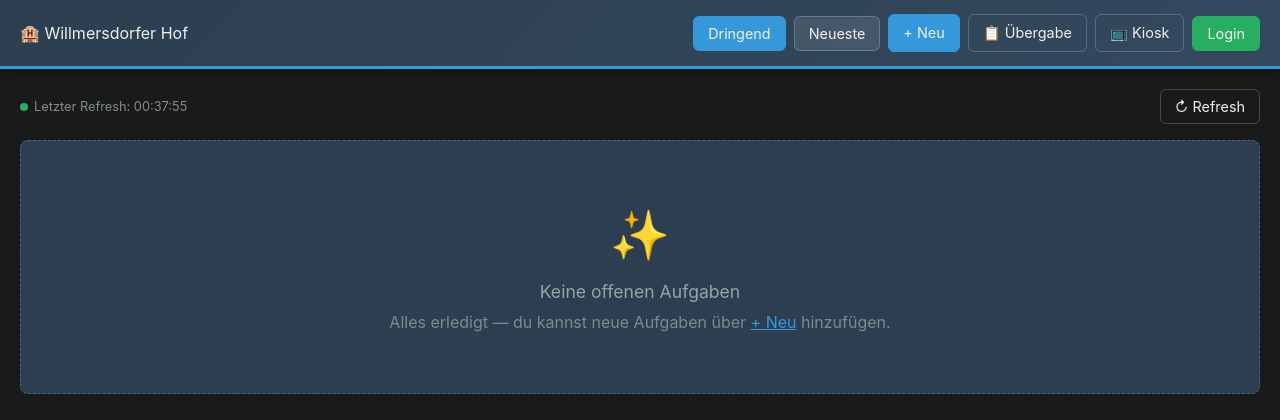
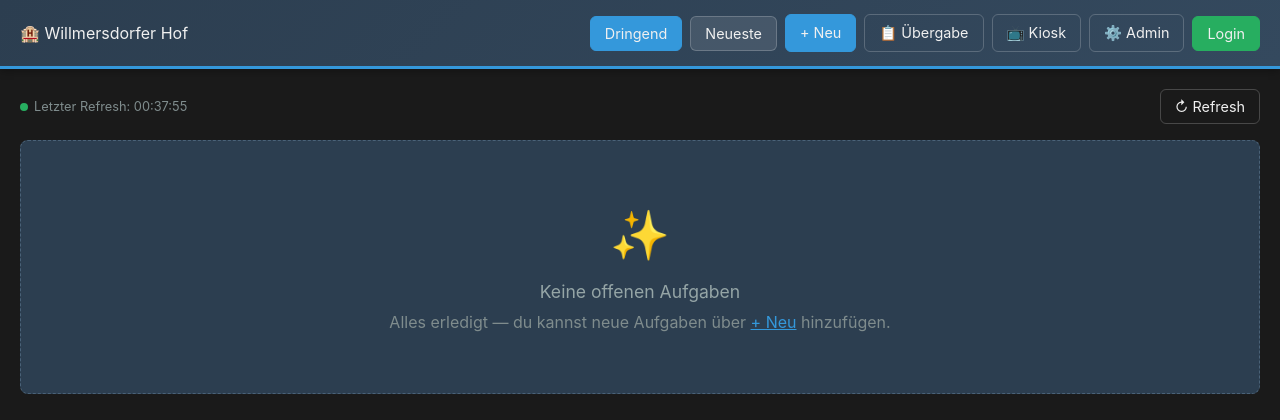
Before and after one commit to MrVemo/hotel-reception-display, a Flask app: page /display-web in a window 1280 px wide. Shown: the top 420 px of the page. Run offline with Flask 2, Linux system fonts and the light colour scheme; data comes from the database, SQL or seed files in the repository; data that the repository does not hold is empty.

Commit message:
display_web: Admin-Zahnrad-Button im Header statt kleinem Footer-Link
Kiosk-Display hatte schon ein auffaelliges ⚙️-Icon im Header fuer den
Admin-Zugang, die PC/Handy-Ansicht nur einen kleinen grauen Text-Link
ganz unten im Footer - ausgerechnet dort am unauffaelligsten, wo Admins
am ehesten reinschauen wollen (PC statt Rezeptions-Touchscreen).

Co-Authored-By: Claude Sonnet 5 <noreply@anthropic.com>

```diff
--- a/src/templates/display_web.html
+++ b/src/templates/display_web.html
@@ -246,6 +246,7 @@
         <a class="btn primary" href="/form" target="_blank" rel="noopener">+ Neu</a>
         <a class="btn ghost" href="/handover" title="Schicht-Übergabe-Log">📋 Übergabe</a>
         <a class="btn ghost" href="/?view=display" title="Kiosk-Anzeige (Touch)">📺 Kiosk</a>
+        <a class="btn ghost" href="/admin" title="Admin-Panel">⚙️ Admin</a>
         <button class="btn success" id="login-btn" onclick="showLogin()">Login</button>
     </div>
 </header>
```
